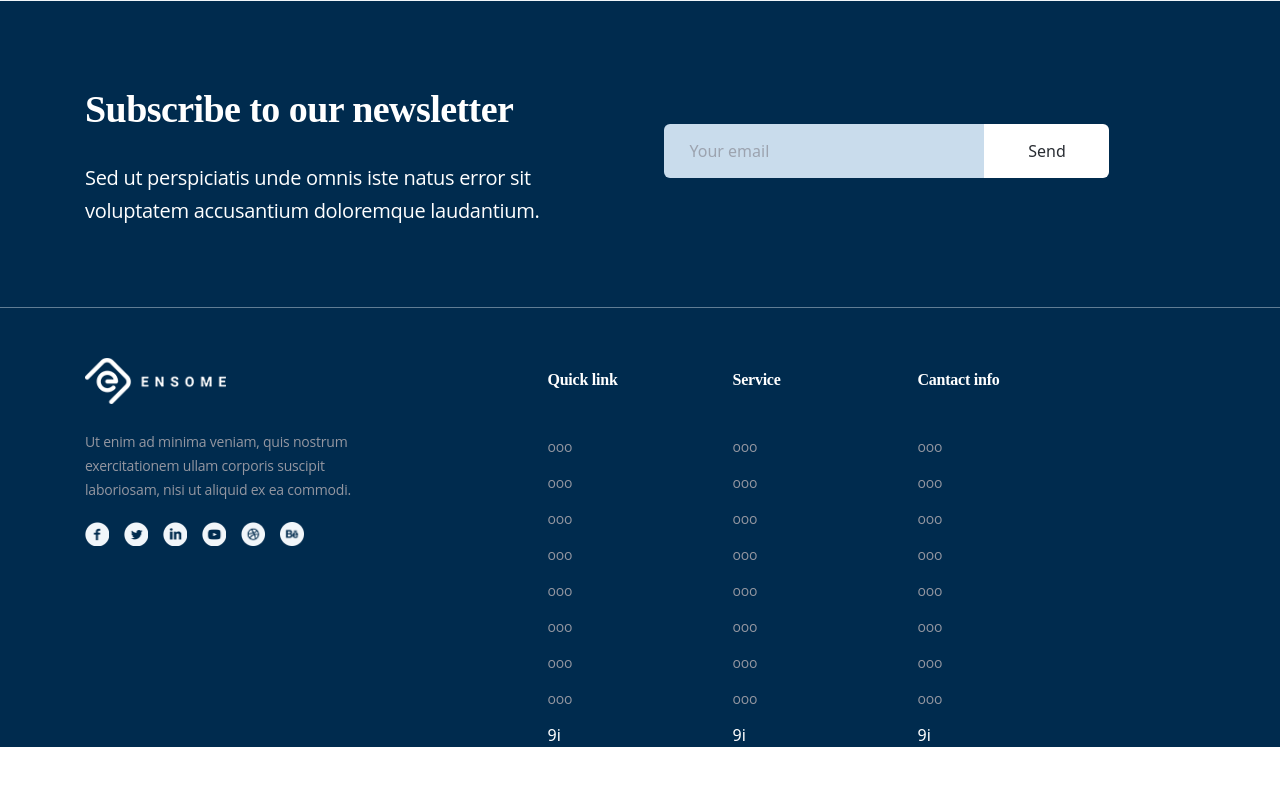
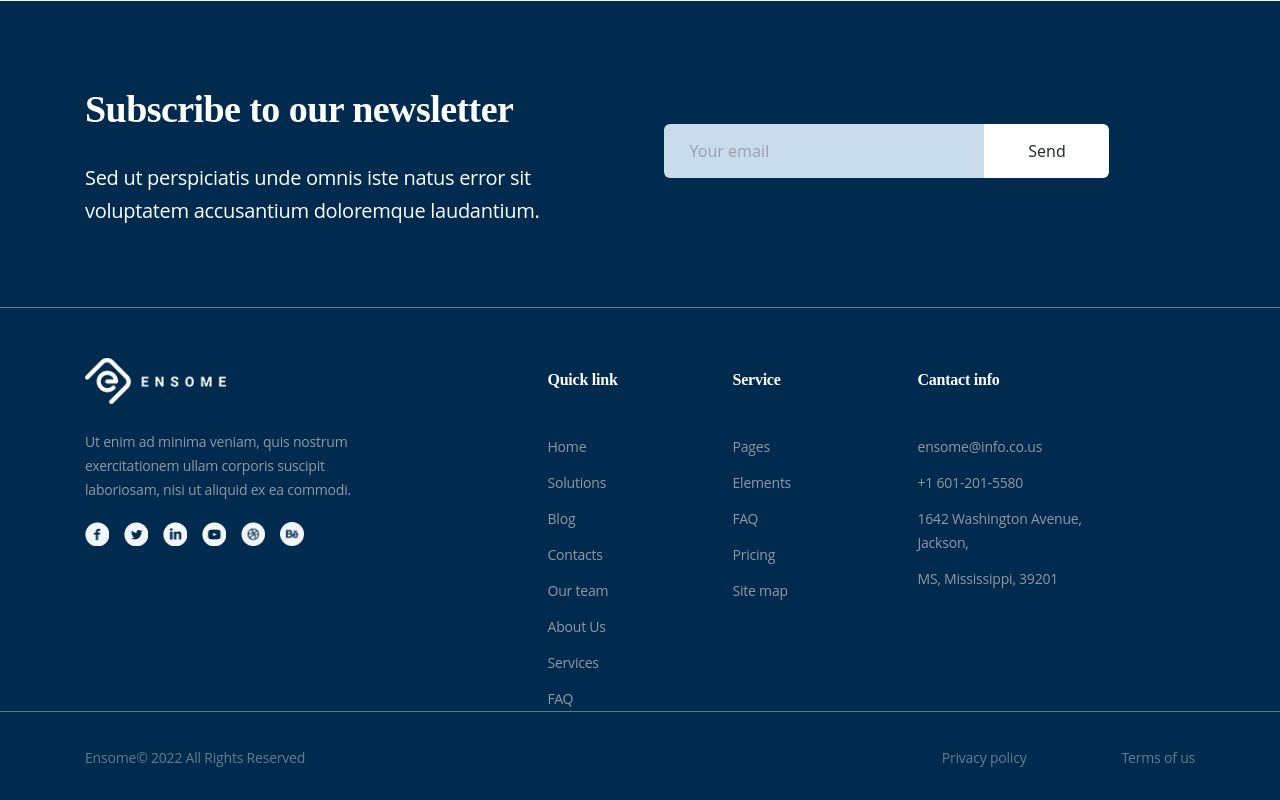
Before and after one commit to Sergiu333/website, a Next.js app: page / in a window 1280 px wide. Shown: the part 5891-6691 px from the top of the page. Before the commit the page ends 6638 px from the top, so only its background shows below. Built offline with nearby package versions, Linux system fonts and the light colour scheme.

Commit message:
feat : edited footer component

```diff
--- a/components/footer/index.tsx
+++ b/components/footer/index.tsx
@@ -32,7 +32,7 @@ const logotypes = [
 const footer_items = [
     {
         title: "Quick link",
-        options: [
+        subtitle: [
             {
                 item: "Home",
                 link: "/"
@@ -69,7 +69,7 @@ const footer_items = [
     },
     {
         title: "Service",
-        options: [
+        subtitle: [
             {
                 item: "Pages",
                 link: "/"
@@ -94,7 +94,7 @@ const footer_items = [
     },
     {
         title: "Cantact info",
-        options: [
+        subtitle: [
             {
                 item: "ensome@info.co.us",
                 link: "/"
@@ -138,7 +138,6 @@ const Footer = () => {
                 </div>
             </div>
             <hr className="text-[#607D94]"/>
-
             <div className="container mx-auto w-[1110px] mt-[50px] grid grid-cols-12">
                 <div className="grid col-span-5 col-start-1">
                     <div className="flex flex-col gap-5">
@@ -168,29 +167,36 @@ const Footer = () => {
                         </div>
                     </div>
                 </div>
-
-                {footer_items.map(({title}) => {
+                {footer_items.map(({title, subtitle}) => {
                     return (
                         <div className="grid col-span-2">
                             <div className="flex flex-col text-white mt-2.5 gap-[12px]">
                                 <div className="Headline_6_Bold mb-[31px]">{title}</div>
-                                <div className="Paragraph_3_Regular text-gray">ooo</div>
-                                <div className="Paragraph_3_Regular text-gray">ooo</div>
-                                <div className="Paragraph_3_Regular text-gray">ooo</div>
-                                <div className="Paragraph_3_Regular text-gray">ooo</div>
-                                <div className="Paragraph_3_Regular text-gray">ooo</div>
-                                <div className="Paragraph_3_Regular text-gray">ooo</div>
-                                <div className="Paragraph_3_Regular text-gray">ooo</div>
-                                <div className="Paragraph_3_Regular text-gray">ooo</div>9i
+
+                                {subtitle.map(({item}, index) => {
+                                    return (
+                                        <Link href="/">
+                                            <a>
+                                                <div className="Paragraph_3_Regular text-gray" key={index}>{item}</div>
+                                            </a>
+                                        </Link>
+                                    )
+                                })}
                             </div>
                         </div>
                     );
                 })}
 
-
+            </div>
+            <hr className="text-[#607D94]"/>
+            <div className="container mx-auto w-[1110px] flex flex-row justify-between mt-[34px] pb-[30px]">
+                <div className="Paragraph_3_Regular text-blue-2">Ensome© 2022 All Rights Reserved</div>
+                <div className="flex flex-row gap-[95px]">
+                    <div className="Paragraph_3_Regular text-blue-2">Privacy policy</div>
+                    <div className="Paragraph_3_Regular text-blue-2">Terms of us</div>
                 </div>
             </div>
-
+        </div>
     );
 }
 
```
Lines whose indentation alone changed are shown as unchanged.
